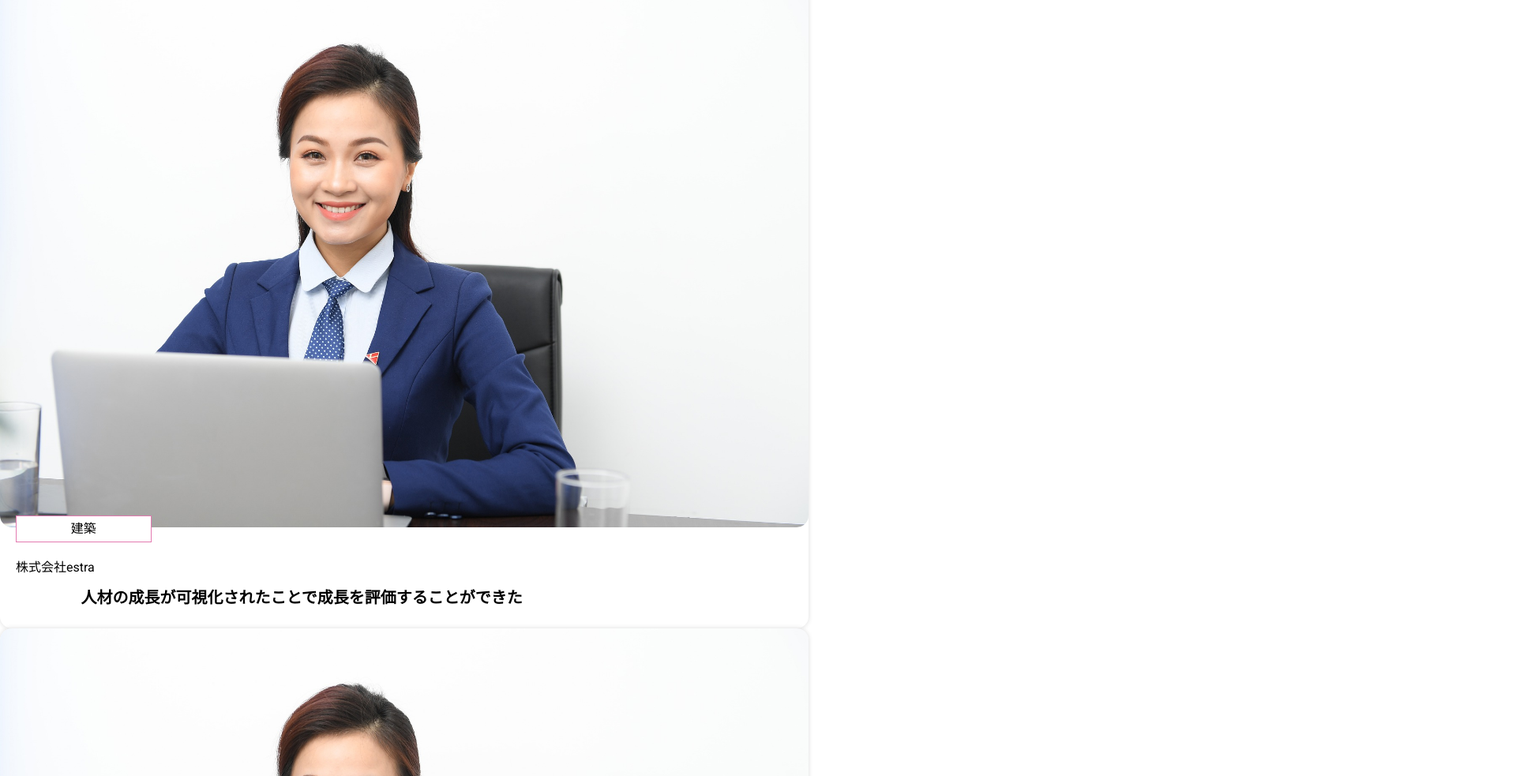
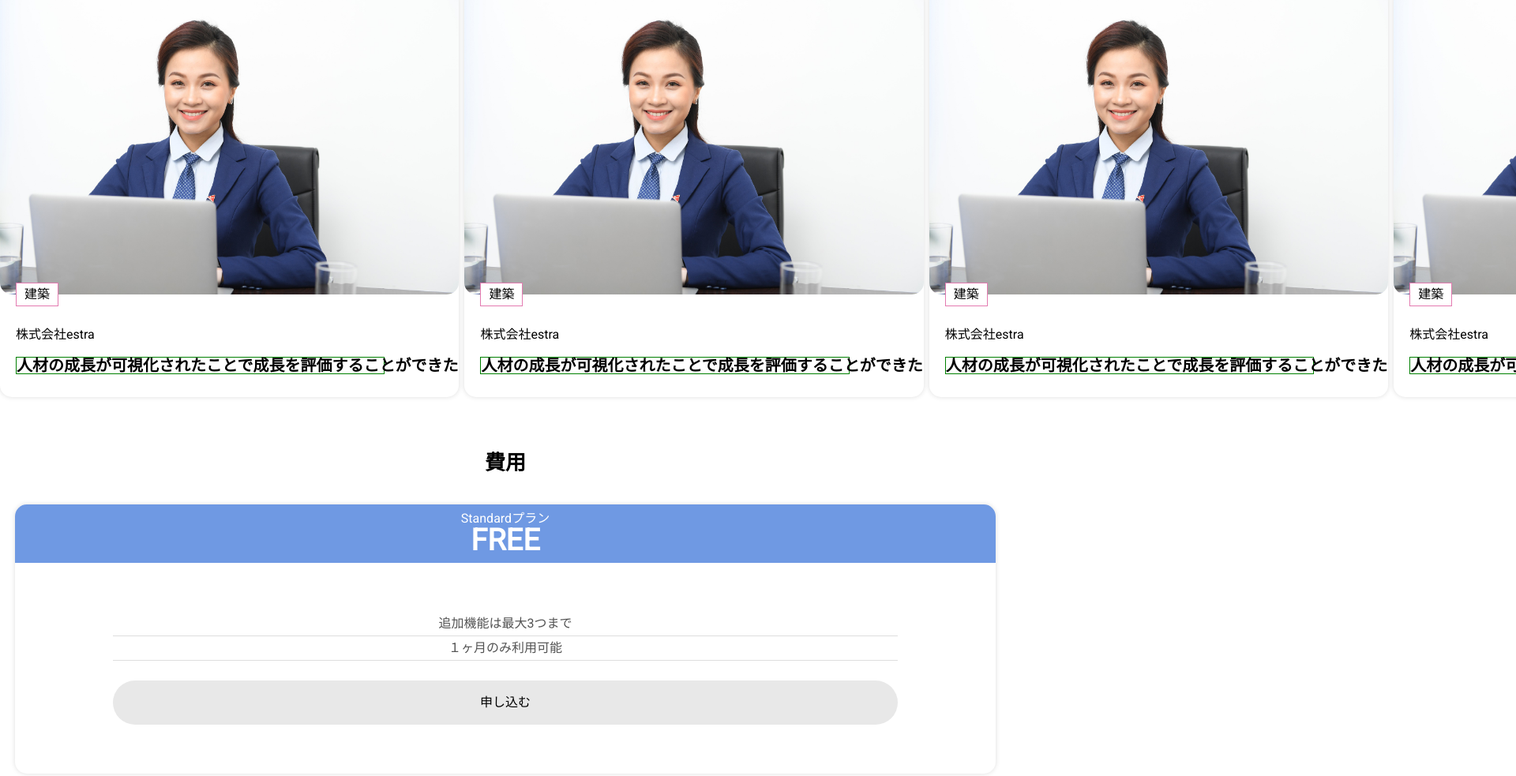
Before and after one commit to katorifuge/20210426_teramoto, a plain HTML site: page index.html in a window 1280 px wide. Shown: the part 9341-10324 px from the top of the page at 79% size, 1920 px wide, since content can reach past the window. Drawn offline with Linux system fonts and the light colour scheme.

Commit message:
再error

```diff
--- a/index.html
+++ b/index.html
@@ -185,7 +185,7 @@
 
 <div class="case">
   <h2 class="case__ttl">導入企業</h2>
-  <div class="case-wrap　flex__item">
+  <div class="case-wrap">
     <div class="case-wrap__item">
       <div class="case-wrap__item-img">
         <img src="img/intro__company.jpg">
@@ -238,6 +238,7 @@
     </div>
   </div>
 </div>
+
 
 <!------------ price ------------>
 
--- a/style.scss
+++ b/style.scss
@@ -247,6 +247,7 @@ $accent-clr: #6F99E3;
 // -------------- case ---------------
 
 .case {
+  // white-space: nowrap;
   &__ttl {
     font-size: 26px;
     text-align: center;
@@ -254,11 +255,13 @@ $accent-clr: #6F99E3;
   }
   &-wrap {
     display: flex;
-    // padding-right: 7px;
+    white-space: nowrap;
     &__item {
       box-shadow: 0 0 6px #DDDDDD;
       border-radius: 15px;
-      width: 80%;
+      width: 60%;
+      display: inline-block;
+      margin-right: 7px;
       &-img img {
         border-radius: 15px;
         z-index: 0;
@@ -266,14 +269,15 @@ $accent-clr: #6F99E3;
       &-content {
         padding-bottom: 29px;
         position: relative;
+        overflow-wrap: break-word;
       }
       &-cat {
         margin: -58px auto 0 20px;
         border:1px solid $main-clr;
-        width: 15%;
+        width: 40px;
         text-align: center;
         justify-content: center;
-        padding: 8px;
+        padding: 6px;
         position: absolute;
         z-index: 1;
         background: #fff;
@@ -284,8 +288,10 @@ $accent-clr: #6F99E3;
       &-headline {
         font-size: 20px;
         font-weight: 700;
-        margin: 0 auto;
+        margin-left: 20px;
+        border: 1px solid green;
         width: 80%;
+        overflow-wrap: break-word;
       }
     }
   }
@@ -406,7 +412,7 @@ $accent-clr: #6F99E3;
         position: absolute;
         content:"A";
         color: $accent-clr;
-        top: 25%;
+        top: 30%;
         left: 10px;
         transform: translate(0,-50%);
         font-weight: 700;
```
Also changed, not shown: style.css, style.min.css, 1 other file.
